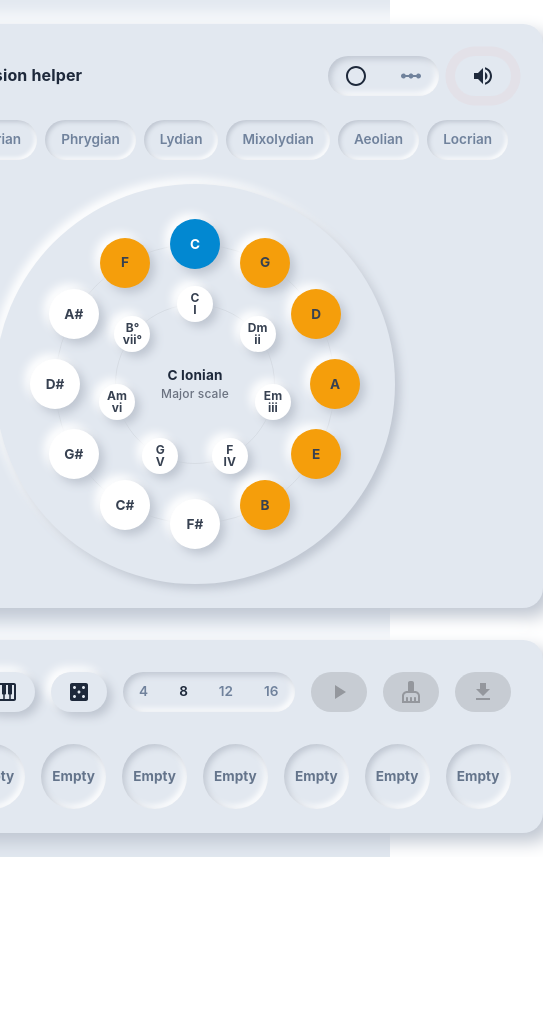
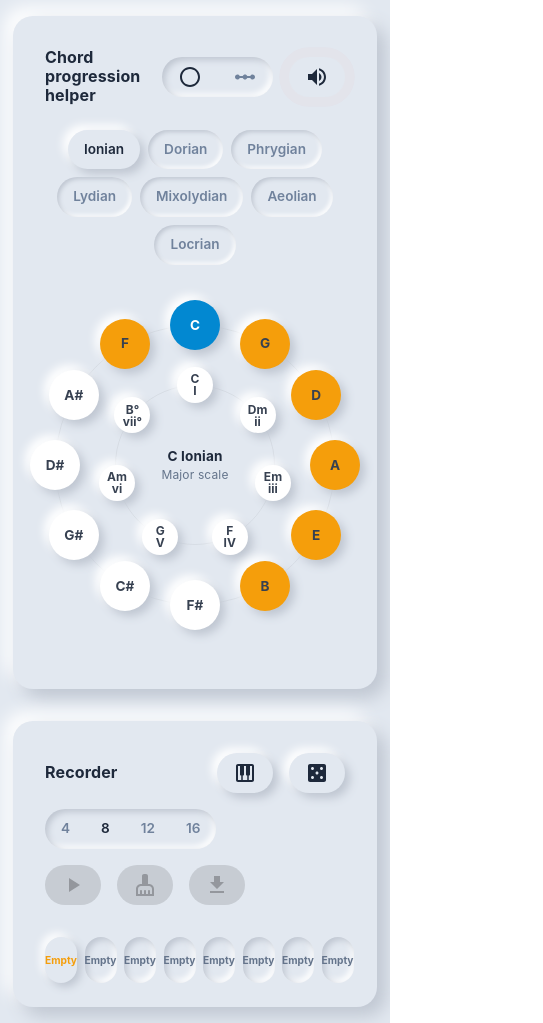
Before and after one commit to iDreadful/chord-progression, a React (Vite) app: page / in a window 390 px wide. Shown: the whole page, 543 px wide, since content can reach past the window. Before the commit the page ends 857 px from the top, so only its background shows below. Built offline with nearby package versions, Linux system fonts and the light colour scheme.

Commit message:
better responsiveness

```diff
--- a/src/CircleOfFifths.jsx
+++ b/src/CircleOfFifths.jsx
@@ -207,16 +207,15 @@ const CircleOfFifths = () => {
     <ThemeProvider theme={theme}>
       <Box
         sx={{
-          p: 3,
+          p: 2,
           minHeight: '100vh',
           backgroundColor: 'background.default',
           display: 'flex',
           flexDirection: 'column',
           alignItems: 'center',
-          justifyContent: 'center',
         }}
       >
-        <Box sx={{ width: 695 }}>
+        <Box sx={{ maxWidth: 695 }}>
           <Card sx={{ mb: 4 }}>
             <CardContent sx={{ p: 4 }}>
               <Box sx={{ marginBottom: '24px' }}>
--- a/src/components/ChordProgressions.jsx
+++ b/src/components/ChordProgressions.jsx
@@ -55,7 +55,7 @@ const ChordProgressions = ({
         <Box
           sx={{
             display: 'flex',
-            gap: 1,
+            gap: 2,
             flexWrap: 'wrap',
             justifyContent: 'center',
           }}
--- a/src/components/CircleComponent.jsx
+++ b/src/components/CircleComponent.jsx
@@ -19,8 +19,8 @@ const CircleComponent = ({
   const keys = getCurrentKeys(keyType)
   const currentChords = getCurrentChords(keyType, selectedKey)
   const radius = 140
-  const centerX = 200
-  const centerY = 200
+  const centerX = 150
+  const centerY = 150
   const theme = useTheme()
   const chordRoots = currentChords.notes.map(chord => {
     let root = getChordRoot(chord)
@@ -32,9 +32,9 @@ const CircleComponent = ({
         display: 'flex',
         justifyContent: 'center',
         position: 'relative',
-        width: 400,
-        height: 400,
-        margin: '0 auto',
+        width: 300,
+        height: 300,
+        margin: '50px auto',
       }}
     >
       <Box
@@ -42,25 +42,11 @@ const CircleComponent = ({
           position: 'absolute',
           top: 0,
           left: 0,
-          width: 400,
-          height: 400,
+          width: 300,
+          height: 300,
           pointerEvents: 'none',
         }}
       >
-        <Box
-          sx={{
-            position: 'absolute',
-            top: 0,
-            left: 0,
-            width: 400,
-            height: 400,
-            borderRadius: '50%',
-            boxShadow: `
-            5px 5px 10px #bfc6d1,
-            -5px -5px 10px #ffffff
-          `,
-          }}
-        />
         <Box
           sx={{
             position: 'absolute',
@@ -217,7 +203,7 @@ const CircleComponent = ({
           top: '50%',
           left: '50%',
           translate: '-50% -50%',
-          width: 140,
+          width: 100,
           textAlign: 'center',
           pointerEvents: 'none',
         }}
@@ -229,10 +215,11 @@ const CircleComponent = ({
         </Typography>
         <Typography
           variant="body2"
+          color="text.secondary"
           sx={{
-            fontWeight: 'medium',
-            color: '#6b7280',
             userSelect: 'none',
+            width: 100,
+            textAlign: 'center',
           }}
         >
           {modes[keyType].description}
--- a/src/components/SequenceRecorder.jsx
+++ b/src/components/SequenceRecorder.jsx
@@ -69,8 +69,19 @@ const SequenceRecorder = ({
             mb: 3,
           }}
         >
+          <Box
+            sx={{
+              display: 'flex',
+              alignItems: 'center',
+              gap: 2,
+              flexWrap: 'wrap',
+              // justifyContent: 'center',
+              justifyContent: 'space-between',
+            }}
+          >
             <Typography variant="h2">Recorder</Typography>
-          <Box sx={{ display: 'flex', alignItems: 'center', gap: 2 }}>
+
+            <Box sx={{ display: 'flex', justifyContent: 'center', gap: 2 }}>
               <Button onClick={handleButtonClick} variant="contained">
                 <Piano />
               </Button>
@@ -113,6 +124,7 @@ const SequenceRecorder = ({
               <Button onClick={onRandomProgression} variant="contained">
                 <Casino />
               </Button>
+            </Box>
             <ButtonGroup>
               {[4, 8, 12, 16].map(length => (
                 <Button
@@ -124,6 +136,7 @@ const SequenceRecorder = ({
                 </Button>
               ))}
             </ButtonGroup>
+            <Box sx={{ display: 'flex', justifyContent: 'center', gap: 2 }}>
               <Button
                 onClick={onSequencePlay}
                 variant="contained"
@@ -148,6 +161,7 @@ const SequenceRecorder = ({
               >
                 <Download />
               </Button>
+            </Box>
           </Box>
         </Box>
       </Box>
@@ -227,7 +241,7 @@ const SequenceRecorder = ({
                   </IconButton>
                 </>
               ) : (
-                <Typography>
+                <Typography variant="body2">
                   <b>Empty</b>
                 </Typography>
               )}
```
Lines whose indentation alone changed are shown as unchanged.
